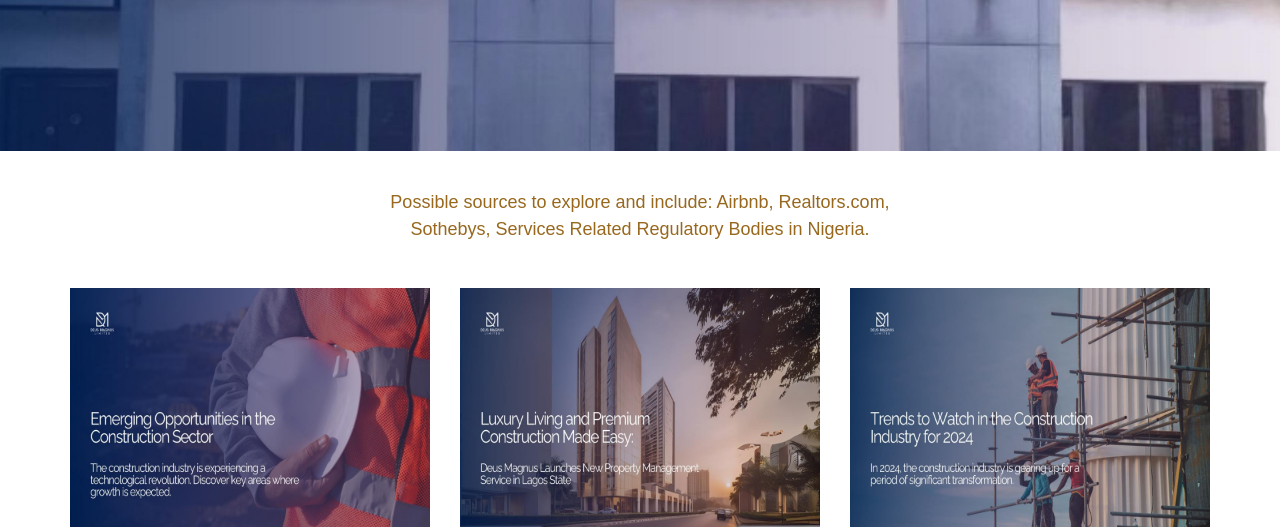
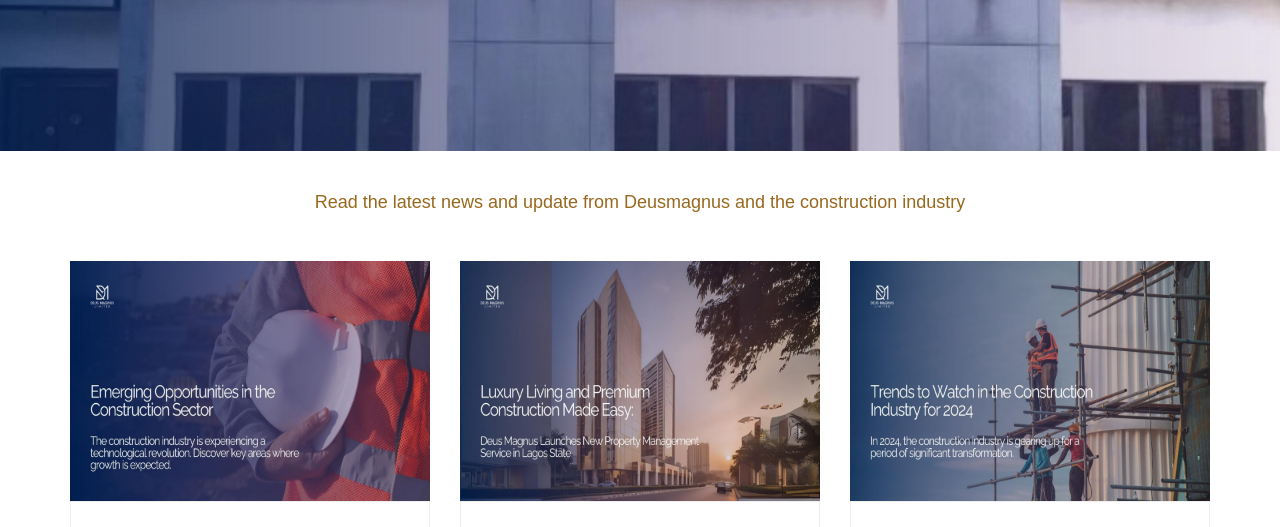
Before and after one commit to godwinumosen/deusmagnus_old_file, a Django app: page /deus_magnus_event/ in a window 1280 px wide. Shown: the part 501-1028 px from the top of the page. Run offline with Django 5.2, Linux system fonts and the light colour scheme; data comes from the database, SQL or seed files in the repository; both versions use the stored data as it was after the commit; some libraries are stand-ins or nearby versions; some web fonts are replaced.

Commit message:
Deusmagnus

```diff
--- a/templates/deus_magnus/deus_magnus_event_article.html
+++ b/templates/deus_magnus/deus_magnus_event_article.html
@@ -10,7 +10,7 @@
         <div class="row">
             <div class="col-md-12">
                 <div class="tagline-message page-title text-center"><br><br>
-                    <h3>Dues Magnus</h3>
+                    <h3>Deusmagnus</h3>
                 </div>
             </div><!-- end col -->
         </div><!-- end row -->
--- a/templates/deus_magnus/deus_magnus_events.html
+++ b/templates/deus_magnus/deus_magnus_events.html
@@ -1,6 +1,6 @@
 {% extends "base.html" %}
 {% load static %}
-{% block title %}Dues Magnus Events {% endblock %}
+{% block title %}Deusmagnus Events {% endblock %}
 {% block content%}
 
 <section class="parallax event-section" data-stellar-background-ratio="0.5" style="background-image:url({% static "images/deusm.jpg" %});">
@@ -19,8 +19,7 @@
 <section class="section">
     <div class="container">
         <div class="section-title text-center">
-            <h4 style="color: #98681e;">Possible sources to explore and include: Airbnb, Realtors.com,<br>
-                Sothebys, Services Related Regulatory Bodies in Nigeria.</h4>
+            <h4 style="color: #98681e;">Read the latest news and update from Deusmagnus and the construction industry</h4>
         </div><!-- end title -->
 
         <div class="row text-center">
--- a/templates/deus_magnus/guides_1.html
+++ b/templates/deus_magnus/guides_1.html
@@ -1,6 +1,6 @@
 {% extends "base.html" %}
 {% load static %}
-{% block title %}Dues Magnus Guides {% endblock %}
+{% block title %}Deusmagnus Guides {% endblock %}
 {% block content%}
 
 <section class="parallax event-section" data-stellar-background-ratio="0.5" style="background-image:url({% static "images/deusm.jpg" %});">
--- a/templates/deus_magnus/guides_article.html
+++ b/templates/deus_magnus/guides_article.html
@@ -10,7 +10,7 @@
         <div class="row">
             <div class="col-md-12">
                 <div class="tagline-message page-title text-center"><br><br>
-                    <h3>Dues Magnus</h3>
+                    <h3>Deusmagnus</h3>
                 </div>
             </div><!-- end col -->
         </div><!-- end row -->
```
Also changed, not shown: db.sqlite3.
